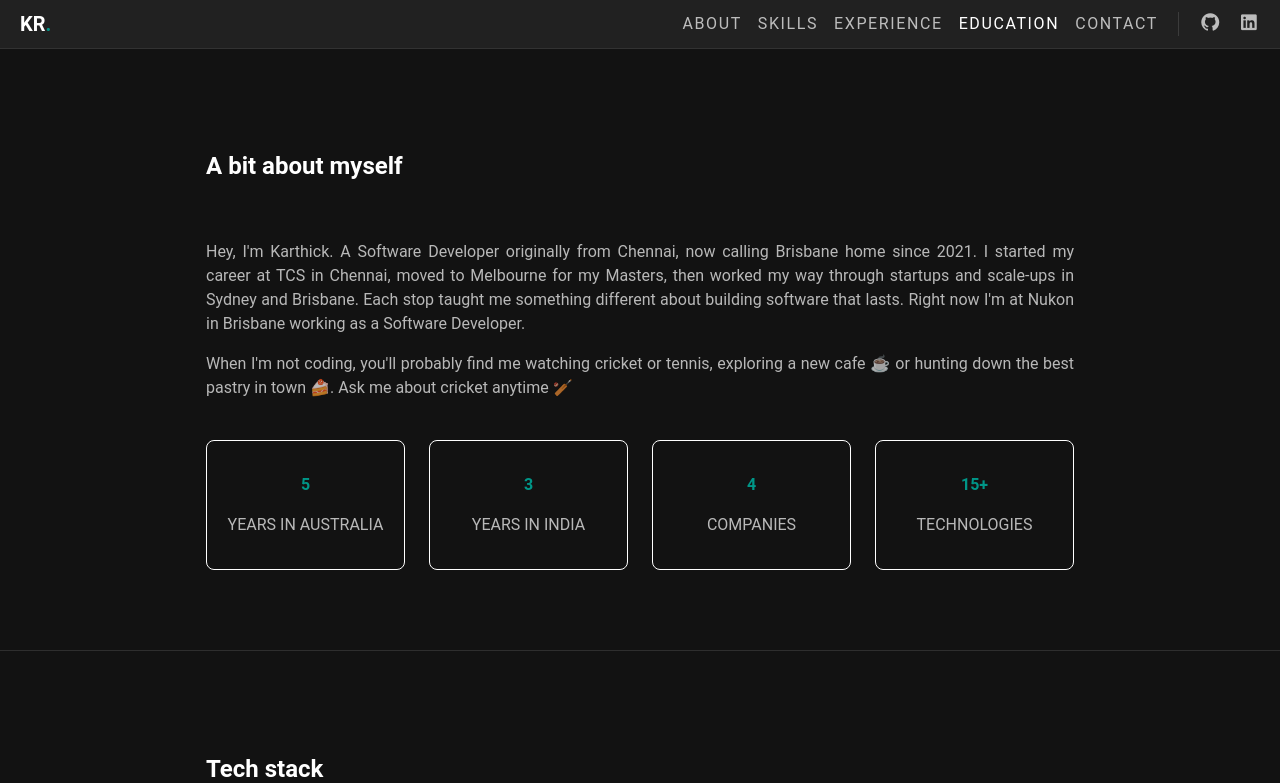
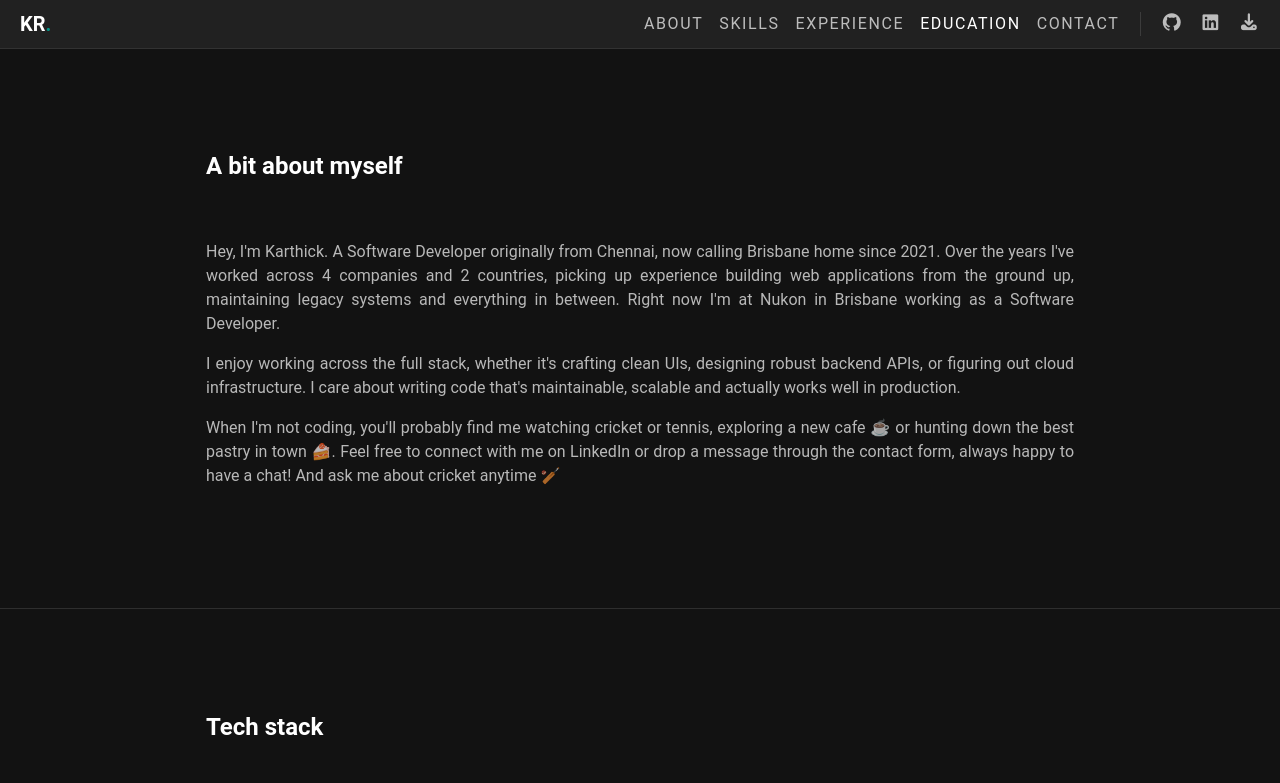
Before and after one commit to karthick1108/karthick-portfolio, a Vue app: page / in a window 1280 px wide. Shown: the top 783 px of the page. Built offline with nearby package versions, Linux system fonts and the light colour scheme.

Commit message:
Add Resume to Navbar and update about section

```diff
--- a/src/components/AboutSection.vue
+++ b/src/components/AboutSection.vue
@@ -7,42 +7,22 @@
         <v-col cols="12">
           <p class="text-body-1 text-medium-emphasis mb-4" style="text-align: justify">
             Hey, I'm Karthick. A Software Developer originally from Chennai, now calling Brisbane
-            home since 2021. I started my career at TCS in Chennai, moved to Melbourne for my
-            Masters, then worked my way through startups and scale-ups in Sydney and Brisbane. Each
-            stop taught me something different about building software that lasts. Right now I'm at
-            Nukon in Brisbane working as a Software Developer.
+            home since 2021. Over the years I've worked across 4 companies and 2 countries, picking
+            up experience building web applications from the ground up, maintaining legacy systems
+            and everything in between. Right now I'm at Nukon in Brisbane working as a Software
+            Developer.
+          </p>
+          <p class="text-body-1 text-medium-emphasis mb-4" style="text-align: justify">
+            I enjoy working across the full stack, whether it's crafting clean UIs, designing robust
+            backend APIs, or figuring out cloud infrastructure. I care about writing code that's
+            maintainable, scalable and actually works well in production.
           </p>
           <p class="text-body-1 text-medium-emphasis" style="text-align: justify">
             When I'm not coding, you'll probably find me watching cricket or tennis, exploring a new
-            cafe ☕ or hunting down the best pastry in town 🍰. Ask me about cricket anytime 🏏
+            cafe ☕ or hunting down the best pastry in town 🍰. Feel free to connect with me on
+            LinkedIn or drop a message through the contact form, always happy to have a chat! And
+            ask me about cricket anytime 🏏
           </p>
-        </v-col>
-      </v-row>
-
-      <v-row>
-        <v-col cols="12" sm="3">
-          <v-card variant="outlined" rounded="lg" class="text-center pa-4">
-            <p class="text-h4 font-weight-bold text-teal">5</p>
-            <p class="text-caption text-uppercase text-medium-emphasis">Years in Australia</p>
-          </v-card>
-        </v-col>
-        <v-col cols="12" sm="3">
-          <v-card variant="outlined" rounded="lg" class="text-center pa-4">
-            <p class="text-h4 font-weight-bold text-teal">3</p>
-            <p class="text-caption text-uppercase text-medium-emphasis">Years in India</p>
-          </v-card>
-        </v-col>
-        <v-col cols="12" sm="3">
-          <v-card variant="outlined" rounded="lg" class="text-center pa-4">
-            <p class="text-h4 font-weight-bold text-teal">4</p>
-            <p class="text-caption text-uppercase text-medium-emphasis">Companies</p>
-          </v-card>
-        </v-col>
-        <v-col cols="12" sm="3">
-          <v-card variant="outlined" rounded="lg" class="text-center pa-4">
-            <p class="text-h4 font-weight-bold text-teal">15+</p>
-            <p class="text-caption text-uppercase text-medium-emphasis">Technologies</p>
-          </v-card>
         </v-col>
       </v-row>
     </v-container>
--- a/src/components/AppNav.vue
+++ b/src/components/AppNav.vue
@@ -42,6 +42,18 @@
         >
           <i class="fa-brands fa-linkedin" style="font-size: 18px" />
         </a>
+        <v-tooltip text="Download Resume" location="bottom">
+          <template v-slot:activator="{ props }">
+            <a
+              v-bind="props"
+              href="/resume.pdf"
+              target="_blank"
+              class="text-medium-emphasis text-decoration-none"
+            >
+              <i class="fa-solid fa-download" style="font-size: 18px" />
+            </a>
+          </template>
+        </v-tooltip>
       </div>
 
       <!-- Mobile hamburger -->
@@ -51,7 +63,6 @@
     </template>
   </v-app-bar>
 
-  <!-- Mobile drawer -->
   <!-- Mobile drawer -->
   <v-navigation-drawer v-model="drawer" location="right" temporary>
     <v-list>
```
